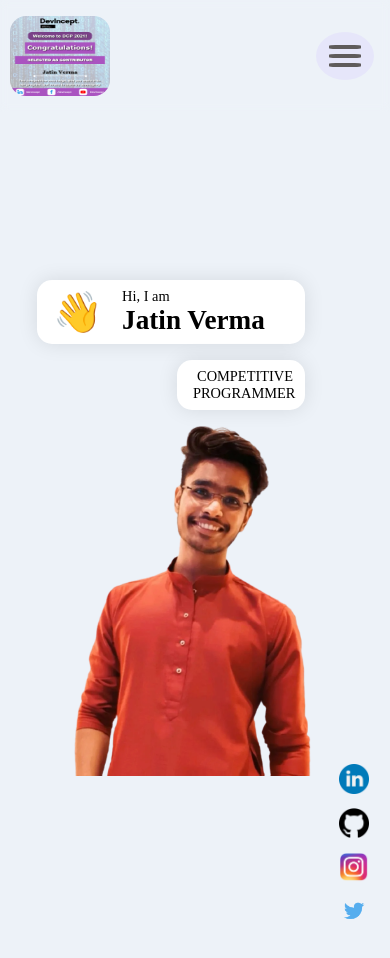
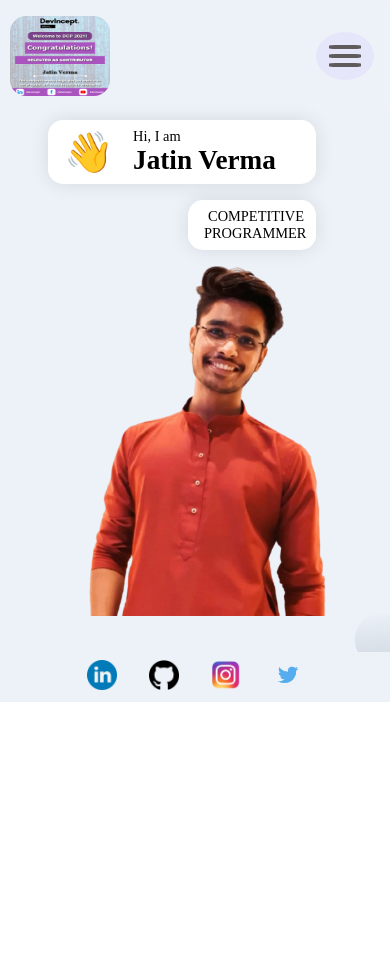
Before and after one commit to jatinverma14/MyPortfolio, a React app in the folder frontend/: page / in a window 390 px wide. After the commit the page ends 844 px from the top, so only its background shows below. Built offline with nearby package versions, Linux system fonts and the light colour scheme.

Commit message:
some minor changes to home page and work on skills section started

```diff
--- a/frontend/src/components/Header/Header.jsx
+++ b/frontend/src/components/Header/Header.jsx
@@ -59,6 +59,15 @@ const Header = () => {
             }
         </motion.div>
       </div>
+      <motion.div className="socialAccountMobile" variant={scaleVariant} whileInView={scaleVariant.whileInView}>
+            {
+                socialImg.map((imageName, index) => (
+                    <div className="socialLogo" key={`socialLogo-${index}`}>
+                        <img className="socialLogoImg" src={imageName} alt="logoImg" />
+                    </div>
+                ))
+            }
+        </motion.div>
     </>
   );
 };
--- a/frontend/src/components/Header/header.scss
+++ b/frontend/src/components/Header/header.scss
@@ -12,7 +12,6 @@
         width: 100%;
         justify-content: center;
     }
-
     .headerDetails{
         display: flex;
         align-items: center;
@@ -78,7 +77,7 @@
                 }
             }
             @media screen and (max-width: 580px) {
-                margin-top: -6rem;
+                margin-top: 2rem;
                 .myWork{
                     margin-top: 1rem;
                 }
@@ -127,21 +126,10 @@
         }
         @media screen and (max-width: 580px) {
             .socialAccounts{
-                justify-content: center;
-            }
-        }
-        @media screen and (max-width: 450px) {
-            .socialAccounts{
-                right: 1rem;
-                justify-content: end;
+                display: none;
             }
         }
     }
-    @media screen and (max-width: 580px) {
-        height: max-content;
-
-    }
-
 }
 
 .myNameAndWork, .myWork{
@@ -202,8 +190,9 @@
     display: flex;
     flex-direction: column;
     justify-content: center;
-    margin-right: 8rem;
-    margin-left: 6rem;
+    margin: 0rem 8rem 0rem 6rem;
+}
+
 .socialLogoImg{
     height: 40px;
     width: 40px;
@@ -214,10 +203,23 @@
         transition-duration: 0.5s;
     }
 }
-}
 
 @media screen and (max-width: 900px) {
     .myNameAndWork, .myWork{
         width: 17rem;
     }
 }
+
+.socialAccountMobile{
+    display: none;
+    @media screen and (max-width: 580px) {
+            display: flex;
+            background-color: #edf2f8;
+            justify-content: center;
+            .socialLogoImg{
+                padding: 0.5rem 1rem;
+                height: 30px;
+                width: 30px;
+            }
+    }
+}
--- /dev/null
+++ b/frontend/src/components/Skills/skills.scss
@@ -0,0 +1,3 @@
+.ko{
+    height: 100vh;
+}
--- a/frontend/src/components/index.js
+++ b/frontend/src/components/index.js
@@ -1,3 +1,4 @@
 // for exporting all the files inside component folder
 export { default as Navbar } from "./Navbar/Navbar";
 export { default as Header } from "./Header/Header";
+export { default as Skills } from "./Skills/Skills";
--- a/frontend/src/index.js
+++ b/frontend/src/index.js
@@ -3,12 +3,13 @@ import ReactDOM from "react-dom/client";
 
 import "./index.scss";
 
-import { Navbar, Header } from "./components";
+import { Navbar, Header, Skills } from "./components";
 
 const root = ReactDOM.createRoot(document.getElementById("root"));
 root.render(
   <React.StrictMode>
     <Navbar />
     <Header />
+    <Skills />
   </React.StrictMode>
 );
```
Also changed, not shown: frontend/src/components/Skills/Skills.jsx (added, +11 -0 lines). Lines whose indentation alone changed are shown as unchanged.
